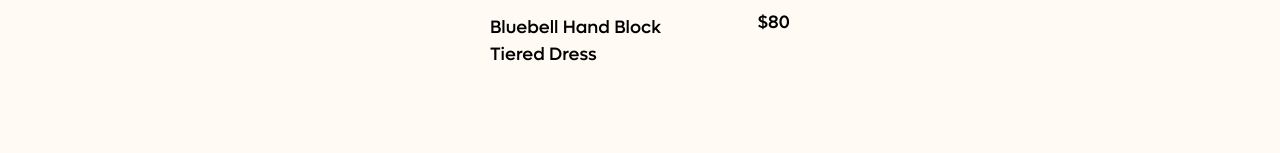
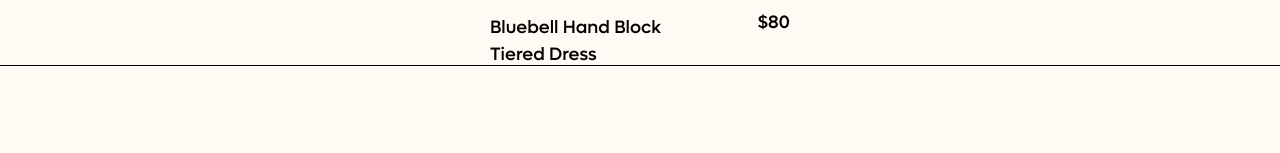
Before and after one commit to lukaoes/shop-ecommerce, a React (Create React App) app: page / in a window 1280 px wide. Shown: the part 486-639 px from the top of the page. Built offline with nearby package versions, Linux system fonts and the light colour scheme; grey boxes are pictures that could not be loaded.

Commit message:
update footer top line

```diff
--- a/src/components/layout/footer/index.tsx
+++ b/src/components/layout/footer/index.tsx
@@ -6,6 +6,7 @@ import {
   FooterList,
   FooterNewsteller,
   FooterRecentPost,
+  FooterTopLine,
   RecentPostContainer,
 } from './styled'
 import FooterLogo from '../../../assets/images/FooterLogo.png'
@@ -14,6 +15,7 @@ import ArrowRight from '../../../assets/images/ArrowRight.png'
 const Footer = () => {
   return (
     <>
+      <FooterTopLine></FooterTopLine>
       <FooterLayoutTop>
         <FooterContact>
           <img src={FooterLogo} alt="logo" />
--- a/src/components/layout/footer/styled.ts
+++ b/src/components/layout/footer/styled.ts
@@ -6,6 +6,12 @@ export const FooterLayoutTop = styled.div`
   display: flex;
   padding: 89px 0;
   border-bottom: 1px solid #e6e1db;
+`
+
+export const FooterTopLine = styled.div`
+  width: 100%;
+  height: 1px;
+  background-color: #000;
 `
 
 export const FooterContact = styled.div`
```
